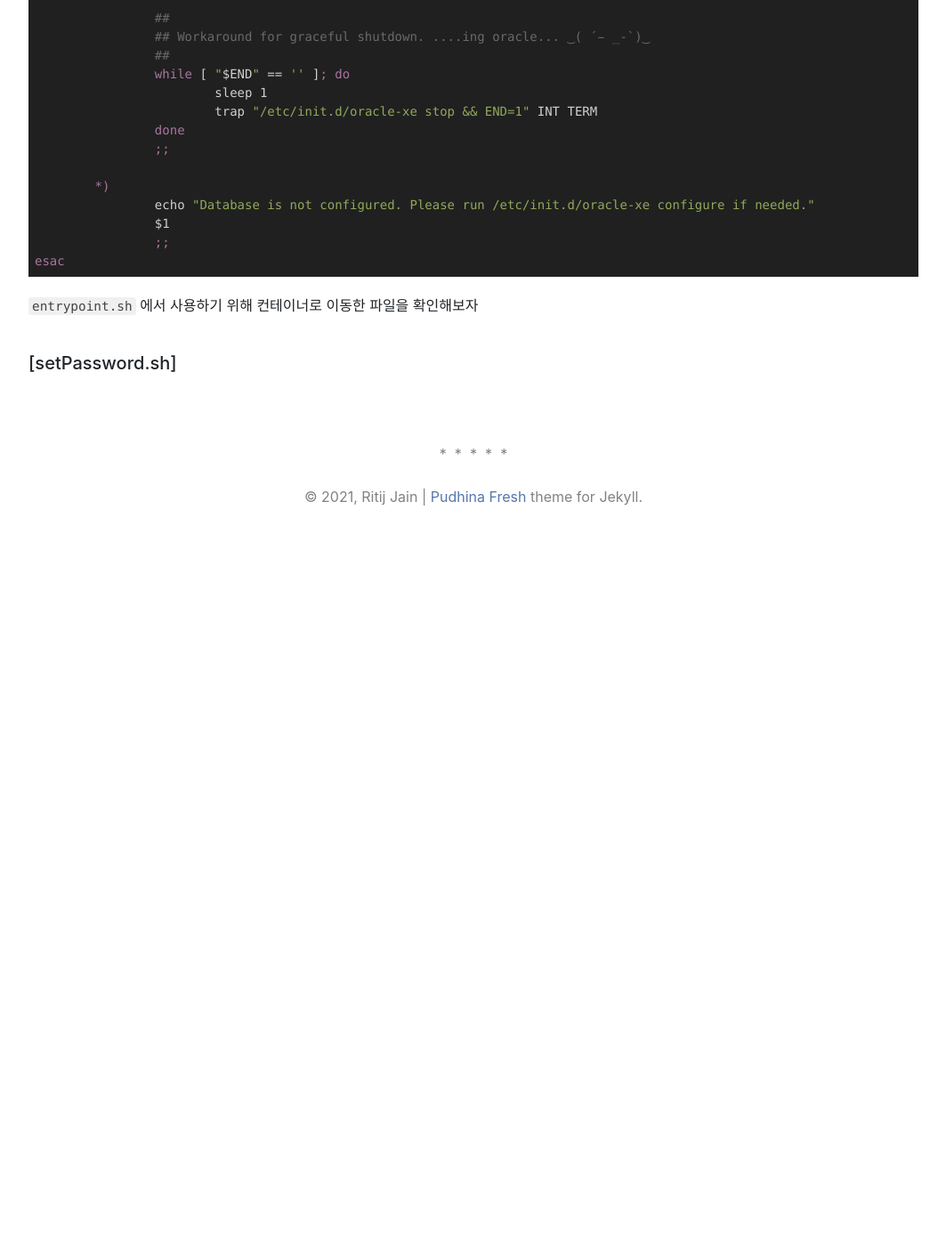
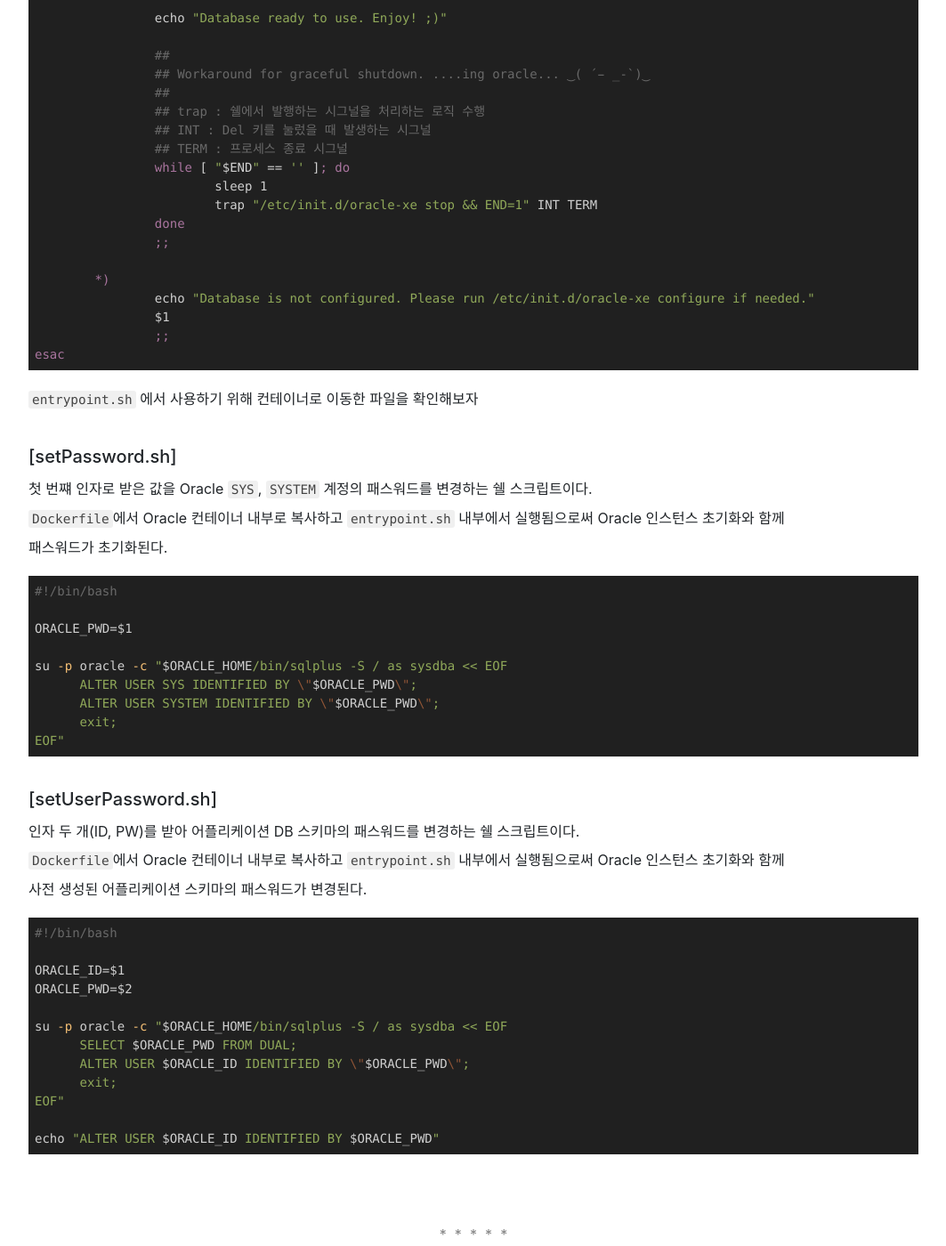
Before and after one commit to StdRunner/StdRunner.github.io, a Jekyll site: the page built from _posts/a5-ci-cd/2022-12-28-a1-ci-cd-docker-oracle.md, in a window 1280 px wide and 1400 px high, scrolled down 8268 px. Shown: the whole window at 89% size, without its empty margins (108-1171 px from the left). Built offline with Jekyll 4.4.1, drawn with Linux system fonts in a browser that asks for light colours; nearby versions of some CDN libraries; comment, search, counter and statistics services are not loaded; before the commit the page ends 8898 px from its top, so only the background shows below that; some of the changed text lies outside the part shown.

Commit message:
포스트 추가

````diff
--- a/_data/menus.yml
+++ b/_data/menus.yml
@@ -3,6 +3,8 @@
   menuname : react-js
 - title : Spring boot
   menuname : spring-boot
+- title : infra
+  menuname : infra
 - title : Node, React 시리즈 - 레딧 사이트 만들기(NextJS)
   menuname : clone-reddit
 - title : 알고리즘 문제 풀이
--- a/_posts/a5-ci-cd/2022-12-28-a1-ci-cd-docker-database.md
+++ b/_posts/a5-ci-cd/2022-12-28-a1-ci-cd-docker-oracle.md
@@ -1,9 +1,9 @@
 ---
 layout: post
-title: CI/CD 환경 구성(Docker Compose로 Database 인스턴스 구성)
-date: 2022-12-26
+title: Docker Compose로 Database 인스턴스 구성 (개요, Oracle)
+date: 2022-12-28
 updated:
-tags: [jenkins, docker, oracle, postgrsql, tibero]
+tags: [jenkins, docker, oracle]
 menu: ci-cd
 ---
 ## 개요
@@ -326,7 +326,7 @@
                 if [ $IMPORT_FROM_VOLUME ]; then
                         echo "Starting import from '/docker-entrypoint-initdb.d':"
 
-                        # /docker-entrypoint-initdb.d 경로 하위 파일 LOOP
+                        # /docker-entrypoint-initdb.d/ 경로 하위 파일 LOOP
                         # sh, sql, dmp 파일 실행, 이외의 파일은 미실행
                         # impdb 명령이 없어 불가
                         for f in $(ls /docker-entrypoint-initdb.d/*); do
@@ -353,6 +353,8 @@
                 # setUserPassword.sh : Dockerfile에서 정의한 호스트 서버에서 컨테이너로 옯긴 파일
                 echo "oracle user password settings ================================================================== $JDBC_USERNAME"
                 echo "oracle user password settings ================================================================== $JDBC_PASSWORD"
+                echo "oracle user password settings ================================================================== $JDBC_USERNAME1"
+                echo "oracle user password settings ================================================================== $JDBC_PASSWORD1"
                 /setUserPassword.sh $JDBC_USERNAME '$JDBC_PASSWORD'
                 /setUserPassword.sh $JDBC_USERNAME1 '$JDBC_PASSWORD1'
 
@@ -361,6 +363,9 @@
                 ##
                 ## Workaround for graceful shutdown. ....ing oracle... ‿( ́ ̵ _-`)‿
                 ##
+                ## trap : 쉘에서 발행하는 시그널을 처리하는 로직 수행
+                ## INT : Del 키를 눌렀을 때 발생하는 시그널
+                ## TERM : 프로세스 종료 시그널
                 while [ "$END" == '' ]; do
                         sleep 1
                         trap "/etc/init.d/oracle-xe stop && END=1" INT TERM
@@ -376,3 +381,36 @@
 
 `entrypoint.sh` 에서 사용하기 위해 컨테이너로 이동한 파일을 확인해보자
 ##### [setPassword.sh]
+첫 번쨰 인자로 받은 값을 Oracle `SYS`, `SYSTEM` 계정의 패스워드를 변경하는 쉘 스크립트이다.
+`Dockerfile`에서 Oracle 컨테이너 내부로 복사하고 `entrypoint.sh` 내부에서 실행됨으로써 Oracle 인스턴스 초기화와 함께
+패스워드가 초기화된다.
+```sh
+#!/bin/bash
+
+ORACLE_PWD=$1
+
+su -p oracle -c "$ORACLE_HOME/bin/sqlplus -S / as sysdba << EOF
+      ALTER USER SYS IDENTIFIED BY \"$ORACLE_PWD\";
+      ALTER USER SYSTEM IDENTIFIED BY \"$ORACLE_PWD\";
+      exit;
+EOF"
+```
+
+##### [setUserPassword.sh]
+인자 두 개(ID, PW)를 받아 어플리케이션 DB 스키마의 패스워드를 변경하는 쉘 스크립트이다.
+`Dockerfile`에서 Oracle 컨테이너 내부로 복사하고 `entrypoint.sh` 내부에서 실행됨으로써 Oracle 인스턴스 초기화와 함께
+사전 생성된 어플리케이션 스키마의 패스워드가 변경된다.
+```sh
+#!/bin/bash
+
+ORACLE_ID=$1
+ORACLE_PWD=$2
+
+su -p oracle -c "$ORACLE_HOME/bin/sqlplus -S / as sysdba << EOF
+      SELECT $ORACLE_PWD FROM DUAL;
+      ALTER USER $ORACLE_ID IDENTIFIED BY \"$ORACLE_PWD\";
+      exit;
+EOF"
+
+echo "ALTER USER $ORACLE_ID IDENTIFIED BY $ORACLE_PWD"
+```
--- a/pages/menus/ReactJS.html
+++ b/pages/menus/ReactJS.html
@@ -1,5 +1,5 @@
 ---
-title: "Posts: React JS"
+title: "Posts: React JS➰"
 menu: react-js
 permalink: /posts/react-js
 layout: menu
--- /dev/null
+++ b/pages/menus/infra.html
@@ -0,0 +1,6 @@
+---
+title: "Posts: Infra🖥"
+menu: infra
+permalink: /posts/infra
+layout: menu
+---
````
Also changed, not shown: other parts of _posts/a5-ci-cd/2022-12-28-a1-ci-cd-docker-oracle.md (+1 -1 lines), _posts/a10-infra/2023-02-16-a1-apache.md (added, +9 -0 lines), _posts/a5-ci-cd/2022-09-28-a1-ci-cd.md (+1 -1 lines), _posts/a5-ci-cd/2022-12-26-a1-ci-cd-docker-jenkins.md (+1 -1 lines), _posts/a5-ci-cd/2022-12-28-a1-ci-cd-docker-postgresql.md (added, +341 -0 lines).
